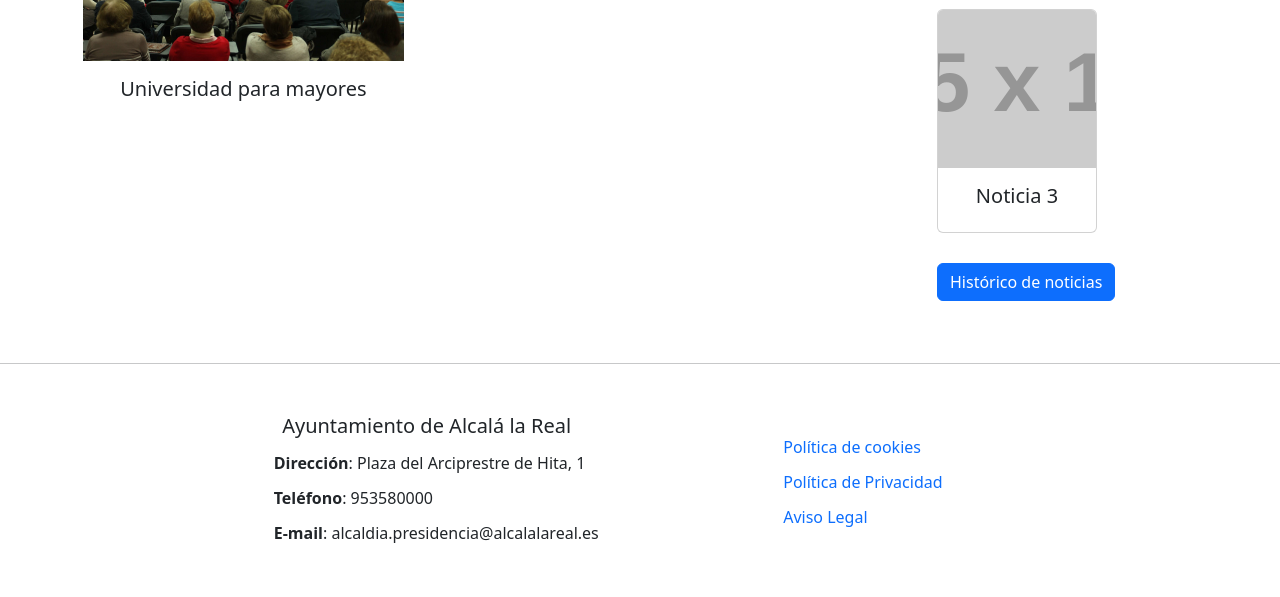
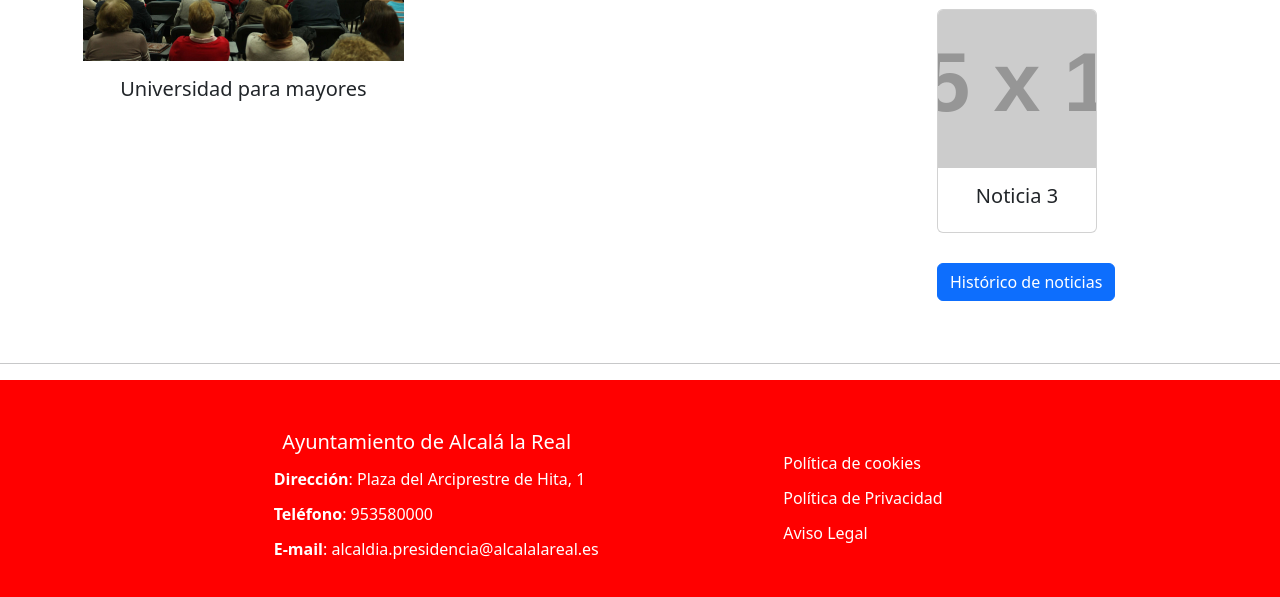
Before and after one commit to juanluisavilacervera44/proyectoEducacion, a plain HTML site: page html/maqueta_proyecto.html in a window 1280 px wide. Shown: the part 1185-1782 px from the top of the page. Before the commit the page ends 1752 px from the top, so only its background shows below. Drawn offline with nearby package versions, Linux system fonts and the light colour scheme; placeholder pictures from the web are drawn by us.

Commit message:
cambio color de fondo y de letra en el footer

```diff
--- a/assets/css/footer.css
+++ b/assets/css/footer.css
@@ -1,3 +1,10 @@
+footer {
+    background-color: red;
+    padding-top: 50px;
+    padding-bottom: 50px;
+    color: white;
+}
+
 ol, ul {
     padding-left: 1.2rem;
 }
@@ -5,3 +12,7 @@ ol, ul {
 ul[class*="no-bullets"]{
     line-height: 35px;
 }
+
+.no-bullets a{
+    color: white;
+}
--- a/html/maqueta_proyecto.html
+++ b/html/maqueta_proyecto.html
@@ -253,10 +253,9 @@
         </div>
     </main>
     <hr>
-
     <!--FOOTER-->
     <footer class="container-fluid">
-        <div class="row" style="margin-top: 50px;">
+        <div class="row">
             <div class="col-2"></div>
             <div class="col-4 d-flex flex-column align-items-center justify-content-center">
                 <h5>Ayuntamiento de Alcalá la Real</h5>
@@ -285,7 +284,7 @@
 
     </footer>
 
-
 </body>
 
+
 </html>
```
